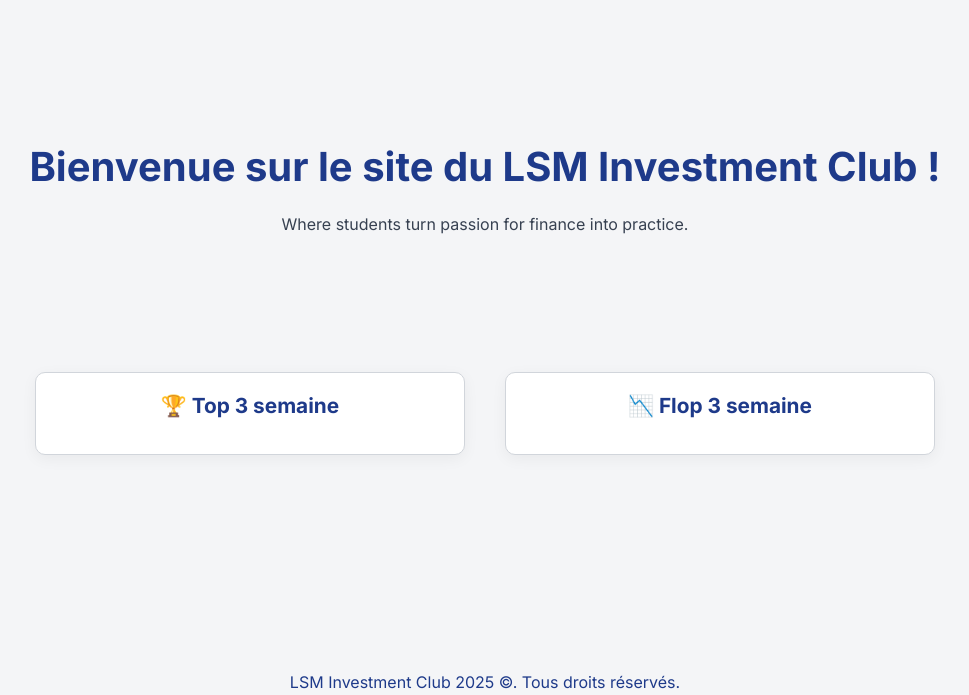
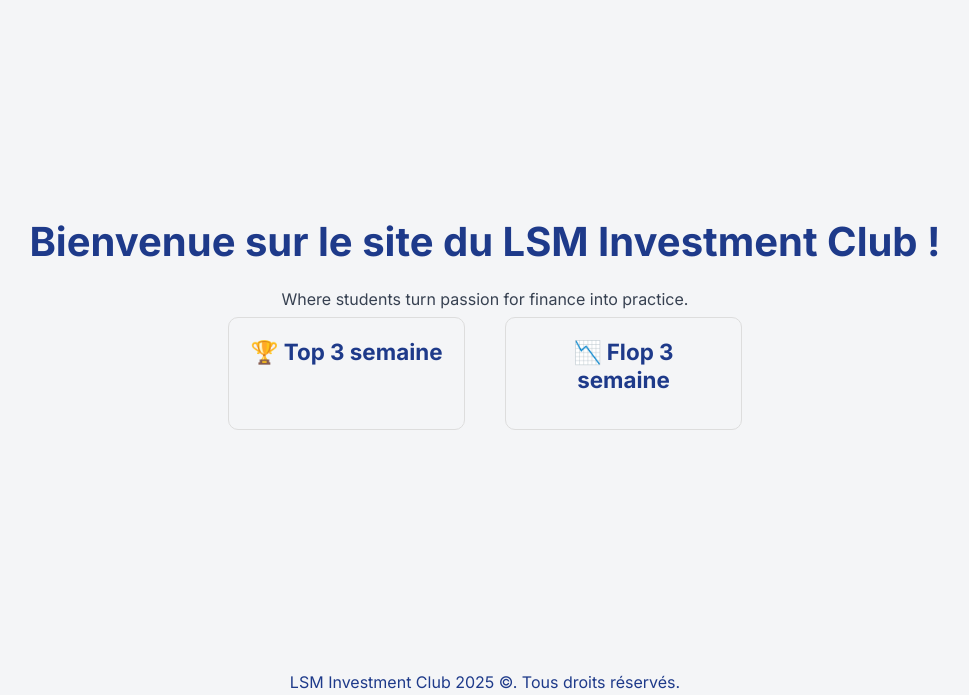
Before and after one commit to Arthvrr/lsmic-dashboard, a Django app: template lsm_investment/main/templates/home.html in a window 1280 px wide. Shown: the part 83-778 px from the top of the page, without its empty margins (155-1124 px from the left). Run offline with Django 5.2, Linux system fonts and the light colour scheme; the template is opened without the code that fills it, so the values that code supplies are empty.

Commit message:
improved style

```diff
--- a/lsm_investment/main/static/style.css
+++ b/lsm_investment/main/static/style.css
@@ -279,53 +279,6 @@ footer {
     background-color: #c53030;
 }
 
-
-.weekly-ranking-container {
-    padding-top: 100px;
-    display: flex;
-    gap: 40px;
-    justify-content: center;
-
-    max-width: 900px;
-    width: 90%;
-    margin: 30px auto 50px auto;
-}
-
-
-.ranking-card {
-    flex: 1 1 50%;
-    max-width: 400px;
-    padding: 20px;
-    border: 1px solid #d1d5db;
-    border-radius: 10px;
-    background-color: white;
-    box-shadow: 0 4px 15px rgba(0,0,0,0.05);
-    text-align: left;
-}
-
-.ranking-card h3 {
-    text-align: center;
-    margin-bottom: 15px;
-    font-size: 1.3rem;
-}
-
-.ranking-card ul {
-    list-style: none;
-    padding: 0;
-}
-
-.ranking-card li {
-    padding: 10px 0;
-    border-bottom: 1px dashed #eee;
-    display: flex;
-    justify-content: space-between;
-    font-weight: 500;
-}
-
-.ranking-card li:last-child {
-    border-bottom: none;
-}
-
 @media (max-width: 900px) {
     header { padding: 15px 10%; }
 
--- a/lsm_investment/main/templates/home.html
+++ b/lsm_investment/main/templates/home.html
@@ -29,9 +29,9 @@
     <main>
         <h1>Bienvenue sur le site du LSM Investment Club !</h1>
         <p>Where students turn passion for finance into practice.</p>
-        <div class="weekly-ranking-container">
+        <div class="weekly-ranking-container" style="display: flex; gap: 40px; justify-content: center;">
 
-            <div class="ranking-card top3">
+            <div class="ranking-card top3" style="flex: 1; max-width: 400px; padding: 20px; border: 1px solid #ddd; border-radius: 10px;">
                 <h3>🏆 Top 3 semaine</h3>
                 <ul>
                 {% for item in top3 %}
@@ -42,7 +42,7 @@
                 </ul>
             </div>
 
-            <div class="ranking-card flop3">
+            <div class="ranking-card flop3" style="flex: 1; max-width: 400px; padding: 20px; border: 1px solid #ddd; border-radius: 10px;">
                 <h3>📉 Flop 3 semaine</h3>
                 <ul>
                 {% for item in flop3 %}
```
